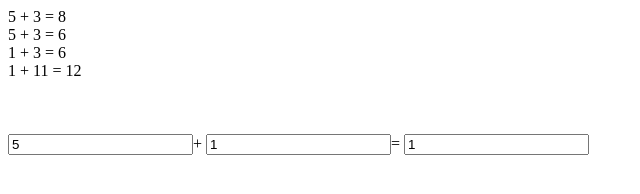
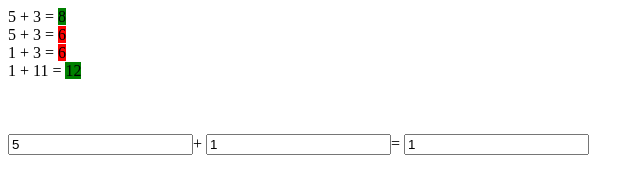
Before and after one commit to NekShor/github_pages, a website: page docs/index.html in a window 1280 px wide. Shown: the full height of the page, 0-640 px from the left. Drawn offline with Linux system fonts and the light colour scheme; the site is published under a folder, as on GitHub Pages, so addresses that start at the root find nothing.

Commit message:
change routes

```diff
--- a/docs/index.html
+++ b/docs/index.html
@@ -19,7 +19,7 @@
     <input type="text" id="b2" value="1" onchange="summationDirect()">=
     <input type="text" id="c2" value="1" onchange="summationDirect()">
 
-    <script type="text/javascript" src="/index.js"></script>
+    <script type="text/javascript" src="index.js"></script>
     <script>
         function summation() {
             var allTest = document.getElementsByClassName('test');
```
